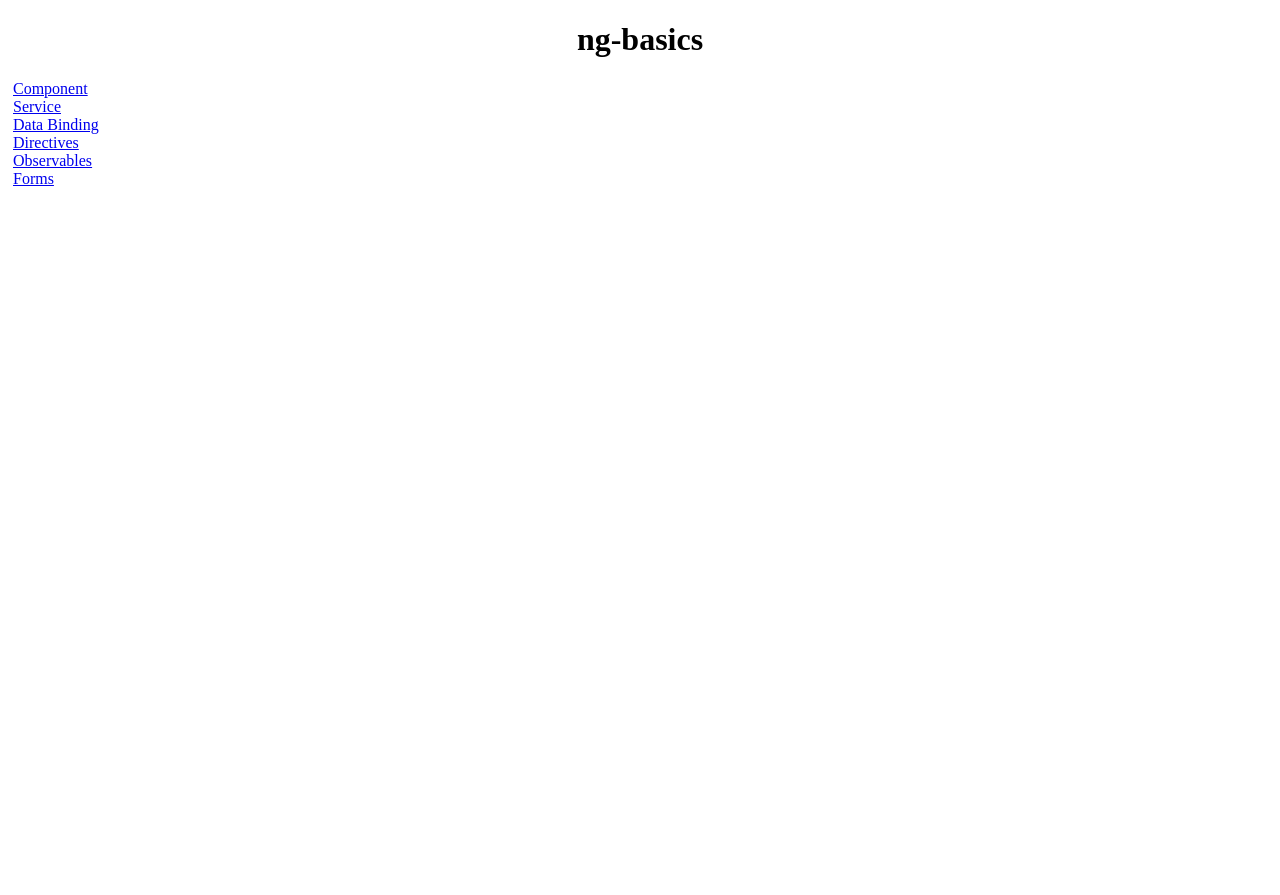
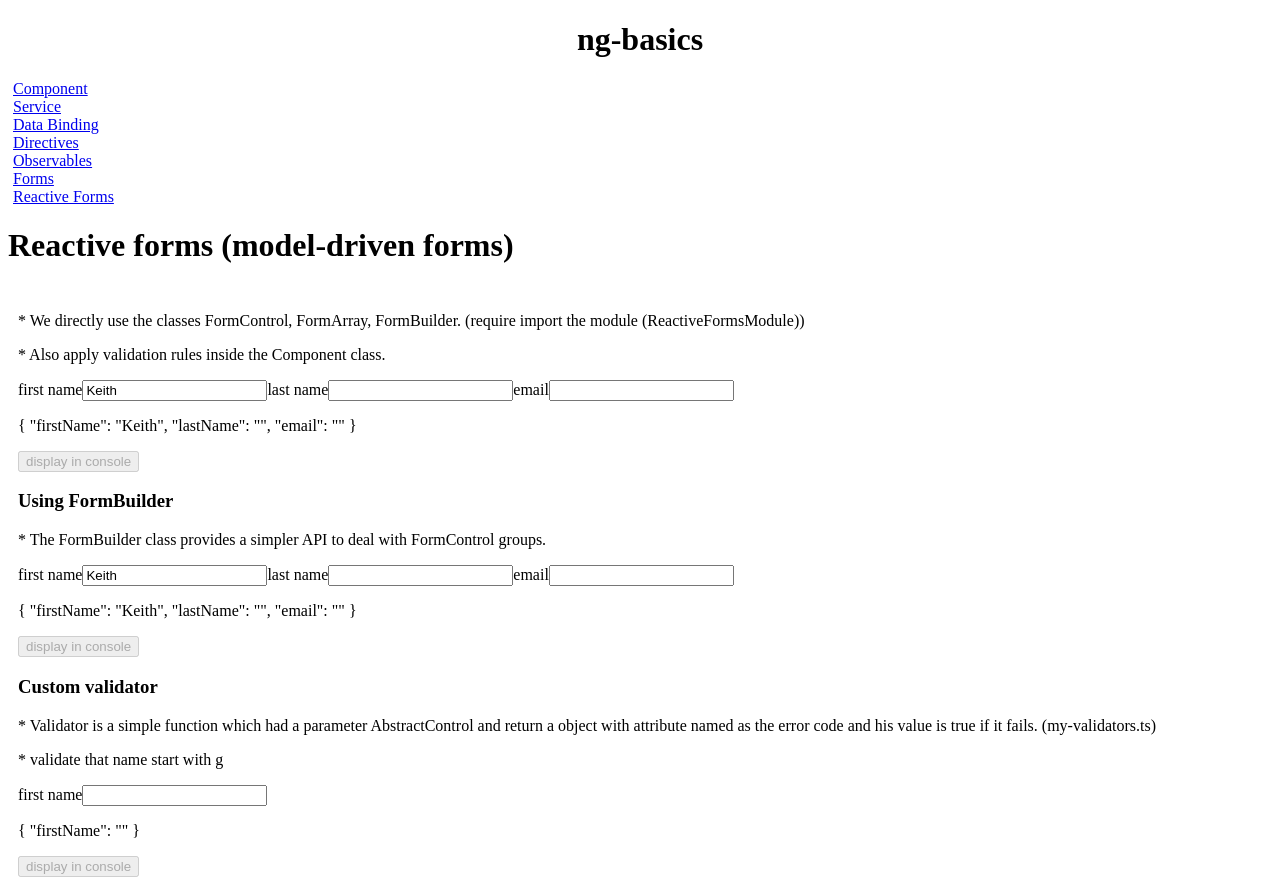
Before and after one commit to gg66dev/angular-notes, an Angular app in the folder ng-basics/: page /ex-reactive-forms in a window 1280 px wide. Before the commit this address led to /. Before the commit the page ends 800 px from the top, so only its background shows below. Built offline with nearby package versions, Linux system fonts and the light colour scheme.

Commit message:
update 20190707

```diff
--- a/ng-basics/src/app/app-routing.module.ts
+++ b/ng-basics/src/app/app-routing.module.ts
@@ -7,6 +7,7 @@ import { DataBindingComponent } from './ex-data-binding/data-bindig.component';
 import { UsingDirectivesComponent } from './ex-directives/using-directives.component';
 import { UsingObservablesComponent } from './ex-observables/using-observables.component';
 import { UsingFormsComponent } from './ex-forms/using-forms.component';
+import { UsingReactiveFormsComponent } from './ex-reactive-forms/using-reactive-forms.component';
 
 const routes: Routes = [
   { path: 'ex-component', component: ParentComponent},
@@ -14,7 +15,8 @@ const routes: Routes = [
   { path: 'ex-data-binding', component: DataBindingComponent },
   { path: 'ex-directives', component: UsingDirectivesComponent },
   { path: 'ex-observables', component: UsingObservablesComponent },
-  { path: 'ex-forms', component: UsingFormsComponent }
+  { path: 'ex-forms', component: UsingFormsComponent },
+  { path: 'ex-reactive-forms', component: UsingReactiveFormsComponent}
 ];
 
 @NgModule({
--- a/ng-basics/src/app/app.component.ts
+++ b/ng-basics/src/app/app.component.ts
@@ -14,7 +14,8 @@ export class AppComponent {
     ['/ex-data-binding', 'Data Binding'],
     ['/ex-directives', 'Directives'],
     ['/ex-observables', 'Observables'],
-    ['/ex-forms', 'Forms']
+    ['/ex-forms', 'Forms'],
+    ['/ex-reactive-forms', 'Reactive Forms']
   ];
 
 }
--- a/ng-basics/src/app/app.module.ts
+++ b/ng-basics/src/app/app.module.ts
@@ -10,6 +10,7 @@ import { ExDataBindingModule } from './ex-data-binding/ex-data-bining.module';
 import { ExDirectivesModule } from './ex-directives/ex-directives.module';
 import { ExObservablesModule } from './ex-observables/ex-observable.module';
 import { ExFormsModule } from './ex-forms/ex-forms.module';
+import { ExReactiveFormsModule } from './ex-reactive-forms/ex-reactive-forms.module';
 
 @NgModule({
   declarations: [
@@ -23,7 +24,8 @@ import { ExFormsModule } from './ex-forms/ex-forms.module';
     ExDataBindingModule,
     ExDirectivesModule,
     ExObservablesModule,
-    ExFormsModule
+    ExFormsModule,
+    ExReactiveFormsModule
   ],
   providers: [],
   bootstrap: [AppComponent]
--- a/ng-basics/src/app/ex-forms/using-forms.component.html
+++ b/ng-basics/src/app/ex-forms/using-forms.component.html
@@ -69,6 +69,4 @@
         </form>
 
     </div>
-
-
 </div>
--- /dev/null
+++ b/ng-basics/src/app/ex-reactive-forms/my-validators.ts
@@ -0,0 +1,18 @@
+import { AbstractControl } from '@angular/forms';
+
+
+export class MyValidators {
+    static startWithG(control: AbstractControl) {
+        if (MyValidators.isEmptyValue(control.value)) {
+            return null;
+        }
+        if (control.value[0] !== 'G' && control.value[0] !== 'g') {
+            return { 'startWithG': true };
+        }
+        return null;
+    }
+
+    static isEmptyValue (value) {
+        return value == null || typeof value === 'string' && value.length === 0;
+    }
+}
--- /dev/null
+++ b/ng-basics/src/app/ex-reactive-forms/using-reactive-forms.component.html
@@ -0,0 +1,73 @@
+<h1>Reactive forms (model-driven forms)</h1>
+<div class="note">
+    <p>* We directly use the classes FormControl, FormArray, FormBuilder.
+        (require import the module (ReactiveFormsModule))
+    </p>
+    <p>* Also apply validation rules inside the Component class.</p>
+    <form novalidate [formGroup]="registrationForm"
+        (ngSubmit)=onSubmit(registrationForm.value)>
+        <label>first name</label>
+        <input type="text" formControlName="firstName" >
+        <label>last name</label>
+        <input type="text" formControlName="lastName" >
+        <label>email</label>
+        <input type="email" formControlName="email">
+        <div
+            *ngIf="registrationForm.get('email').touched &&
+                   registrationForm.get('email').hasError('required')">
+            the email is required
+        </div>
+        <div
+            *ngIf="registrationForm.get('email').touched &&
+                   registrationForm.get('email').hasError('pattern')">
+            bad email format
+        </div>
+        <p>{{ registrationForm.value | json }}</p>
+        <button type="submit" [disabled]="registrationForm.invalid">
+            display in console</button>
+    </form>
+    <h3>Using FormBuilder</h3>
+    <p>* The FormBuilder class provides a simpler API to deal with FormControl
+         groups.
+    </p>
+    <form novalidate [formGroup]="registrationForm2"
+        (ngSubmit)=onSubmit2(registrationForm2.value)>
+        <label>first name</label>
+        <input type="text" formControlName="firstName" >
+        <label>last name</label>
+        <input type="text" formControlName="lastName" >
+        <label>email</label>
+        <input type="email" formControlName="email">
+        <div
+            *ngIf="registrationForm2.get('email').touched &&
+                   registrationForm2.get('email').hasError('required')">
+            the email is required
+        </div>
+        <div
+            *ngIf="registrationForm2.get('email').touched &&
+                   registrationForm2.get('email').hasError('pattern')">
+            bad email format
+        </div>
+        <p>{{ registrationForm2.value | json }}</p>
+        <button type="submit" [disabled]="registrationForm2.invalid">
+            display in console</button>
+    </form>
+    <h3>Custom validator</h3>
+    <p>* Validator is a simple function which had a parameter AbstractControl
+        and return a object with attribute named as the error code and his value
+        is true if it fails. (my-validators.ts)</p>
+    <p>* validate that name start with g</p>
+    <form novalidate [formGroup]="registrationForm3"
+        (ngSubmit)=onSubmit2(registrationForm3.value)>
+        <label>first name</label>
+        <input type="text" formControlName="firstName" >
+        <div
+            *ngIf="registrationForm3.get('firstName').touched &&
+                   registrationForm3.get('firstName').hasError('startWithG')">
+            name must be start with g.
+        </div>
+        <p>{{ registrationForm3.value | json }}</p>
+        <button type="submit" [disabled]="registrationForm3.invalid">
+            display in console</button>
+    </form>
+</div>
--- /dev/null
+++ b/ng-basics/src/app/ex-reactive-forms/using-reactive-forms.component.ts
@@ -0,0 +1,53 @@
+import { Component, OnInit } from '@angular/core';
+import { FormGroup, FormControl, Validators, FormBuilder } from '@angular/forms';
+import { MyValidators } from './my-validators';
+
+
+
+@Component({
+  selector: 'app-reactive-forms',
+  templateUrl: './using-reactive-forms.component.html',
+})
+export class UsingReactiveFormsComponent implements OnInit {
+    EMAIL_REGEX = "[a-z0-9!#$%&'*+\/=?^_`{|}~.-]+@[a-z0-9]([a-z0-9-]*[a-z0-9])?(\.[a-z0-9])?(\.[a-z0-9]([a-z0-9-]*[a-z0-9])?)*";
+
+    registrationForm: FormGroup;
+    registrationForm2: FormGroup;
+    registrationForm3: FormGroup;
+
+    constructor(public formBuilder: FormBuilder) {}
+
+    ngOnInit(): void {
+        this.registrationForm = new FormGroup({
+            firstName: new FormControl('Keith', Validators.required),
+            lastName: new FormControl(''),
+            email: new FormControl('',[Validators.required, Validators.pattern(this.EMAIL_REGEX)])
+        });
+
+        /**
+         * Using FormBuilder
+         */
+        this.registrationForm2 = this.formBuilder.group({
+            firstName: ['Keith', Validators.required ],
+            lastName: [''],
+            email: ['',  [Validators.required, Validators.pattern(this.EMAIL_REGEX)]]
+        });
+
+        /**
+         * custom validator
+         */
+        this.registrationForm3 = this.formBuilder.group({
+            firstName: ['', [Validators.required, MyValidators.startWithG]]
+        });
+    }
+
+    onSubmit(formValue) {
+        console.log(formValue);
+        console.log(this.registrationForm.value);
+    }
+
+    onSubmit2(formValue) {
+        console.log(formValue);
+        console.log(this.registrationForm2.value);
+    }
+}
```
Also changed, not shown: ng-basics/src/app/ex-reactive-forms/ex-reactive-forms.module.ts (added, +17 -0 lines).
